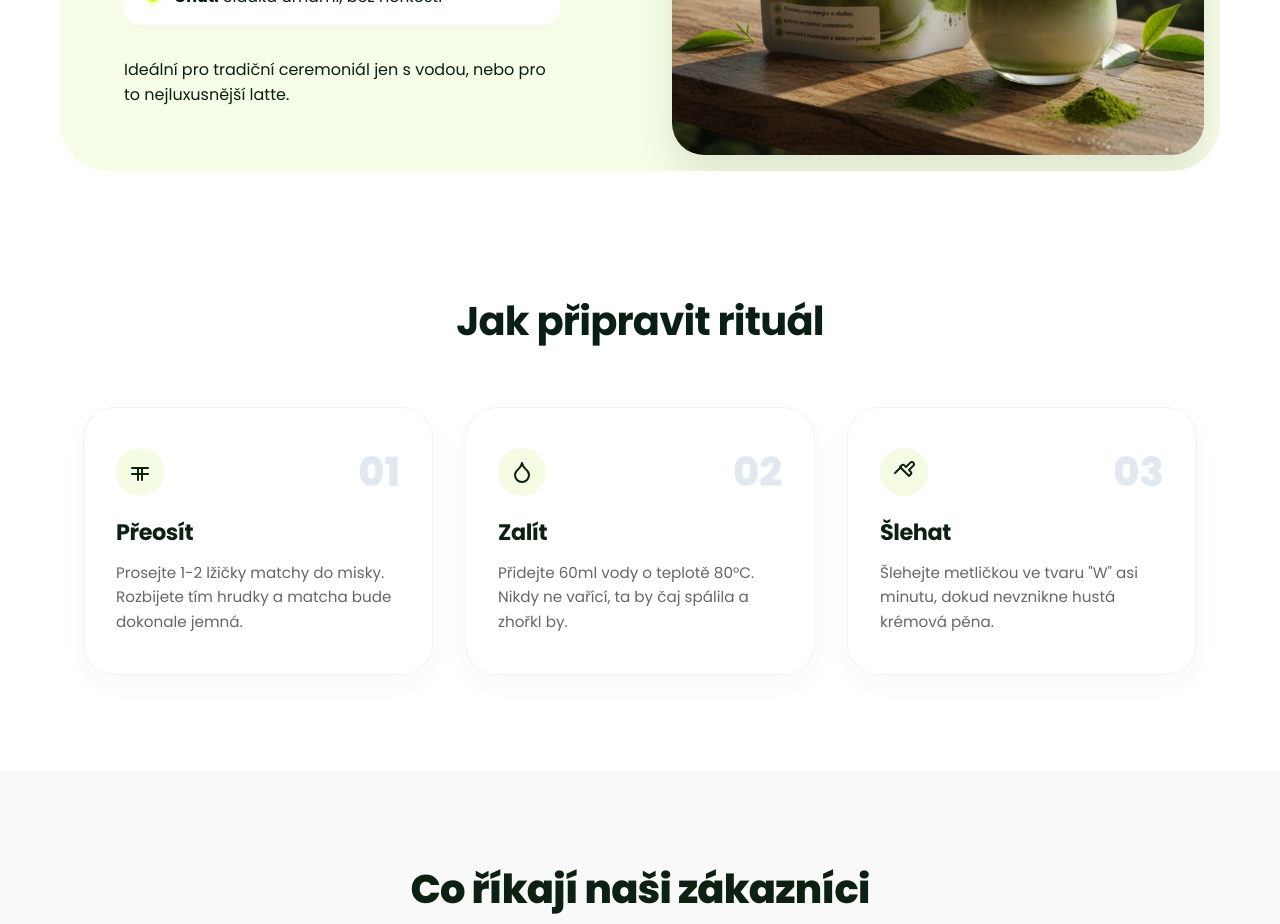
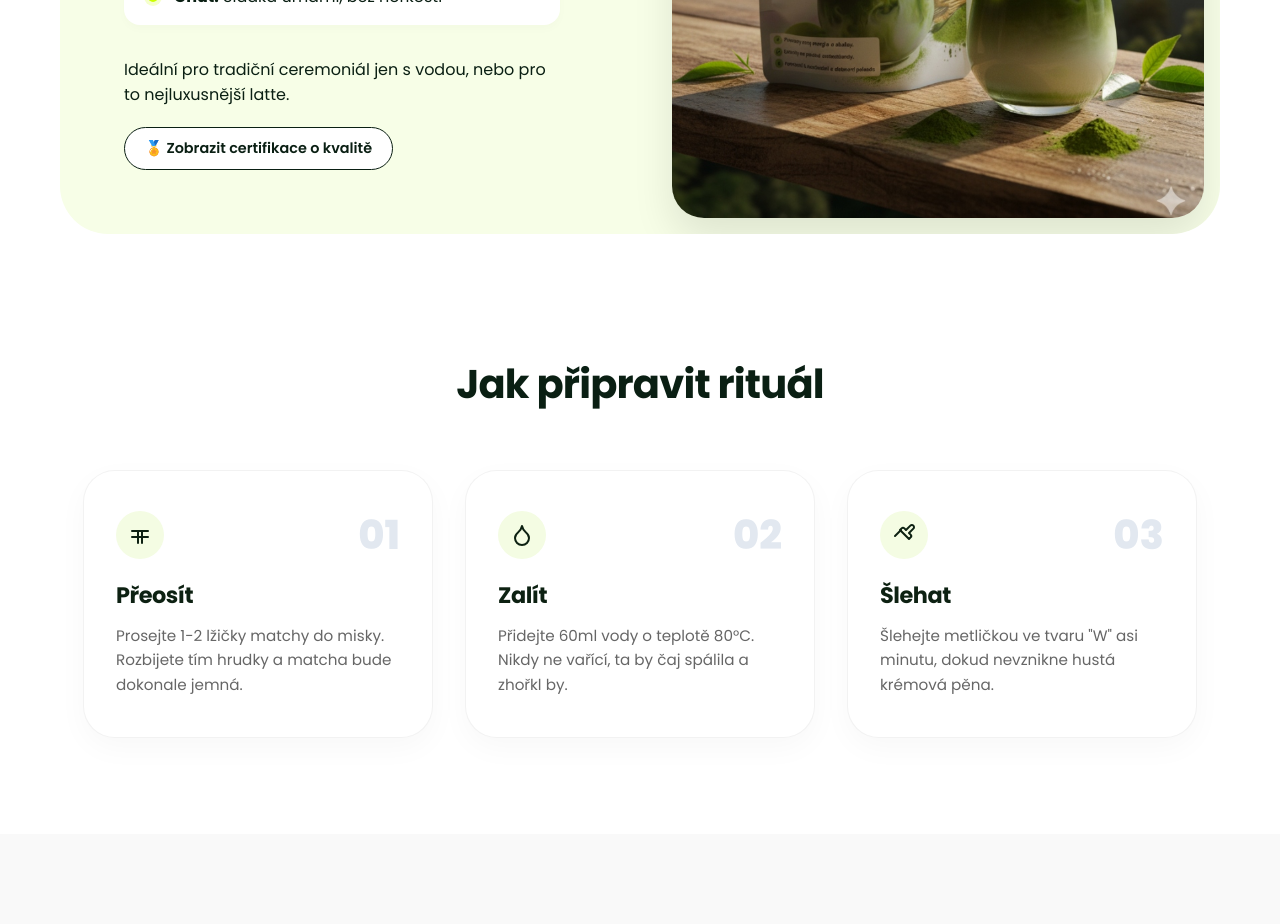
Before and after one commit to dzonas123/matchuji, a Next.js app: page /product/ceremonial-matcha in a window 1280 px wide. Shown: the part 2400-3324 px from the top of the page. Built offline with nearby package versions, Linux system fonts and the light colour scheme.

Commit message:
feat: add certification link to 7A quality section

```diff
--- a/src/components/ProductDetails.tsx
+++ b/src/components/ProductDetails.tsx
@@ -2,6 +2,7 @@
 
 import styles from "./ProductDetails.module.css";
 import Image from "next/image";
+import Link from "next/link";
 import { motion } from "framer-motion";
 
 const container = {
@@ -146,6 +147,26 @@ export default function ProductDetails() {
                         <p className={styles.deepDiveOutro}>
                             Ideální pro tradiční ceremoniál jen s vodou, nebo pro to nejluxusnější latte.
                         </p>
+                        <Link href="/certifikace" style={{
+                            display: 'inline-flex',
+                            alignItems: 'center',
+                            gap: '8px',
+                            marginTop: '20px',
+                            padding: '10px 20px',
+                            background: 'white',
+                            color: 'var(--color-dark-green)',
+                            border: '1.5px solid var(--color-dark-green)',
+                            borderRadius: '100px',
+                            textDecoration: 'none',
+                            fontSize: '0.9rem',
+                            fontWeight: '600',
+                            transition: 'all 0.2s ease',
+                        }}
+                        onMouseEnter={e => { (e.currentTarget as HTMLElement).style.background = 'var(--color-dark-green)'; (e.currentTarget as HTMLElement).style.color = 'white'; }}
+                        onMouseLeave={e => { (e.currentTarget as HTMLElement).style.background = 'white'; (e.currentTarget as HTMLElement).style.color = 'var(--color-dark-green)'; }}
+                        >
+                            🏅 Zobrazit certifikace o kvalitě
+                        </Link>
                     </div>
                     <div className={styles.deepDiveImageWrapper}>
                         <Image
```
